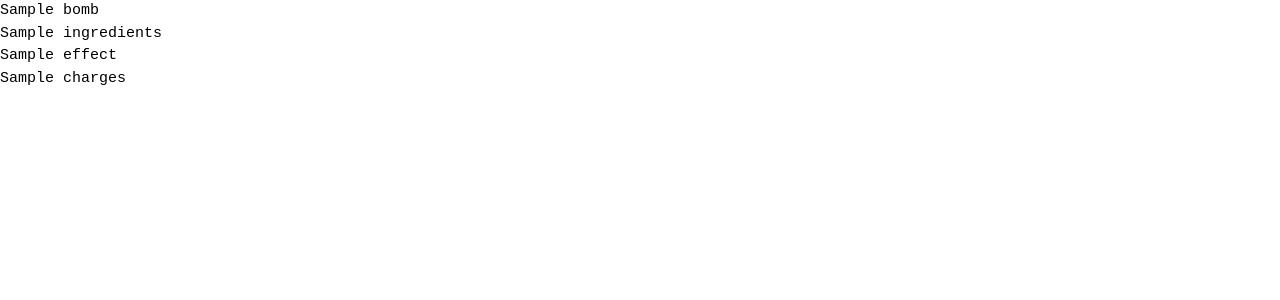
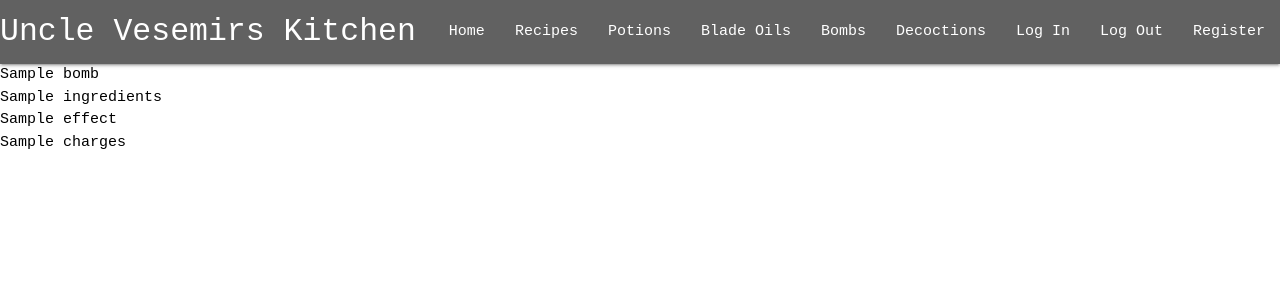
Before and after one commit to Ash066/uncle-vesemirs-kitchen, a Flask app: page /get_bombs in a window 1280 px wide. Shown: the top 300 px of the page. Run offline with Flask 2, Linux system fonts and the light colour scheme; a database or web service that is not in the repository returns one stand-in record (values such as "Sample title"); some libraries are stand-ins or nearby versions.

Commit message:
Added materialize Navigation component with page links to the base template

```diff
--- a/templates/base.html
+++ b/templates/base.html
@@ -13,6 +13,41 @@
 </head>
 <body>
 
+	<header>
+        <!-- top navbar -->
+		<nav class="nav-extended grey darken-2">
+			<div class="nav-wrapper">
+				<a href="{{ url_for('get_landing') }}" class="brand-logo">Uncle Vesemirs Kitchen</a>
+				<a href="#" data-target="mobile-demo" class="sidenav-trigger right"><i class="fas fa-bars"></i></a>
+				<ul class="right hide-on-med-and-down">
+					<li><a href="{{ url_for('get_landing') }}">Home</a></li>
+					<li><a href="{{ url_for('get_recipes') }}">Recipes</a></li>
+					<li><a href="{{ url_for('get_potions') }}">Potions</a></li>
+					<li><a href="{{ url_for('get_blade_oils') }}">Blade Oils</a></li>
+                    <li><a href="{{ url_for('get_bombs') }}">Bombs</a></li>
+                    <li><a href="{{ url_for('get_decoctions') }}">Decoctions</a></li>
+                    <li><a href="{{ url_for('login') }}">Log In</a></li>
+					<li><a href="{{ url_for('logout') }}">Log Out</a></li>
+					<li><a href="{{ url_for('register') }}">Register</a></li>
+				</ul>
+			</div>
+		</nav>
+
+        <!-- mobile sidenav -->
+		<ul class="sidenav" id="mobile-demo">
+            <li><h4 class="center-align">Uncle Vesemirs Kitchen</h4></li>
+            <li><a href="{{ url_for('get_landing') }}">Home</a></li>
+            <li><a href="{{ url_for('get_recipes') }}">Recipes</a></li>
+            <li><a href="{{ url_for('get_potions') }}">Potions</a></li>
+            <li><a href="{{ url_for('get_blade_oils') }}">Blade Oils</a></li>
+            <li><a href="{{ url_for('get_bombs') }}">Bombs</a></li>
+            <li><a href="{{ url_for('get_decoctions') }}">Decoctions</a></li>
+            <li><a href="{{ url_for('login') }}">Log In</a></li>
+            <li><a href="{{ url_for('logout') }}">Log Out</a></li>
+            <li><a href="{{ url_for('register') }}">Register</a></li>
+		</ul>
+	</header>
+
     {% block content %}
     {% endblock %}
 
```
